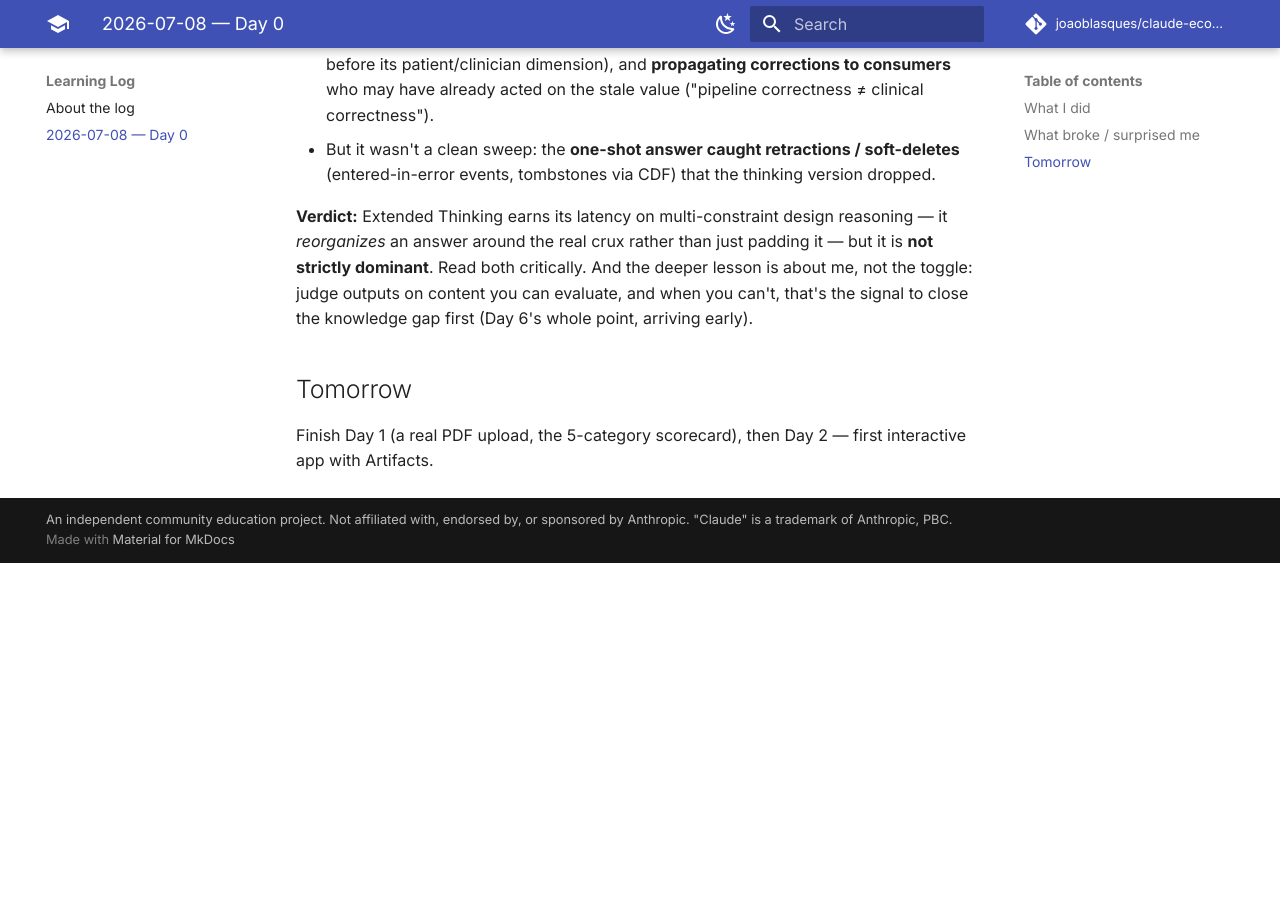
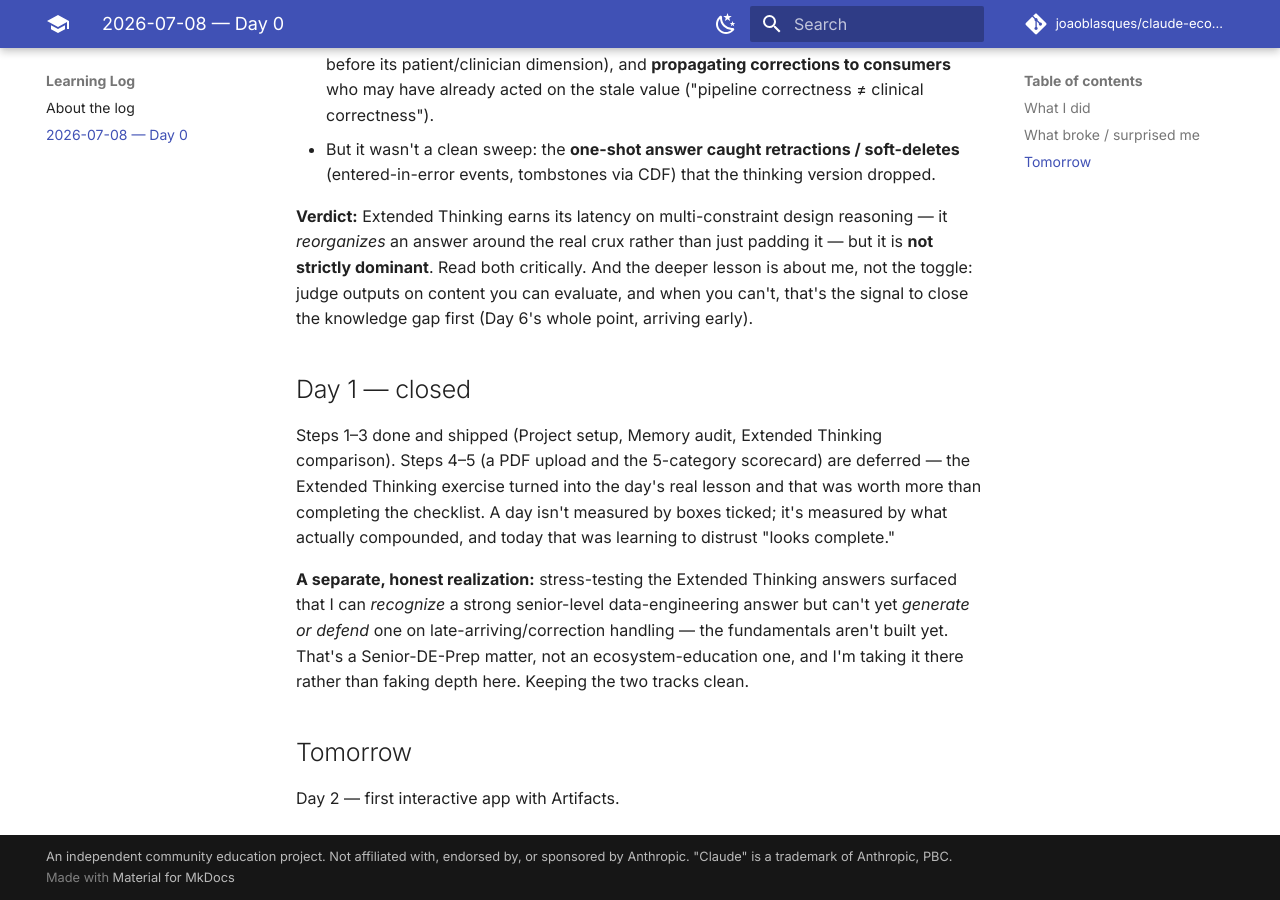
Before and after one commit to joaoblasques/claude-ecosystem-education, an MkDocs documentation site: the page built from docs/log/2026-07-08.md, in a window 1280 px wide and 900 px high, scrolled down 2525 px. Built offline with MkDocs 1.6.1 and Material for MkDocs 9.7.7, drawn with Linux system fonts in a browser that asks for light colours; comment, search, counter and statistics services are not loaded; before the commit the page ends 3088 px from its top, so only the background shows below that.

Commit message:
log: close Day 1 — steps 1-3 shipped, 4-5 deferred; honest note on the recognize-vs-generate gap
Co-Authored-By: Claude Fable 5 <noreply@anthropic.com>
Claude-Session: https://claude.ai/code/session_01DGKNaSQeYdf5pykmV82Gd8

```diff
--- a/docs/log/2026-07-08.md
+++ b/docs/log/2026-07-08.md
@@ -95,7 +95,20 @@ it *reorganizes* an answer around the real crux rather than just padding it —
 the toggle: judge outputs on content you can evaluate, and when you can't, that's the
 signal to close the knowledge gap first (Day 6's whole point, arriving early).
 
+## Day 1 — closed
+
+Steps 1–3 done and shipped (Project setup, Memory audit, Extended Thinking comparison).
+Steps 4–5 (a PDF upload and the 5-category scorecard) are deferred — the Extended
+Thinking exercise turned into the day's real lesson and that was worth more than
+completing the checklist. A day isn't measured by boxes ticked; it's measured by what
+actually compounded, and today that was learning to distrust "looks complete."
+
+**A separate, honest realization:** stress-testing the Extended Thinking answers surfaced
+that I can *recognize* a strong senior-level data-engineering answer but can't yet
+*generate or defend* one on late-arriving/correction handling — the fundamentals aren't
+built yet. That's a Senior-DE-Prep matter, not an ecosystem-education one, and I'm taking
+it there rather than faking depth here. Keeping the two tracks clean.
+
 ## Tomorrow
 
-Finish Day 1 (a real PDF upload, the 5-category scorecard), then Day 2 — first
-interactive app with Artifacts.
+Day 2 — first interactive app with Artifacts.
```
